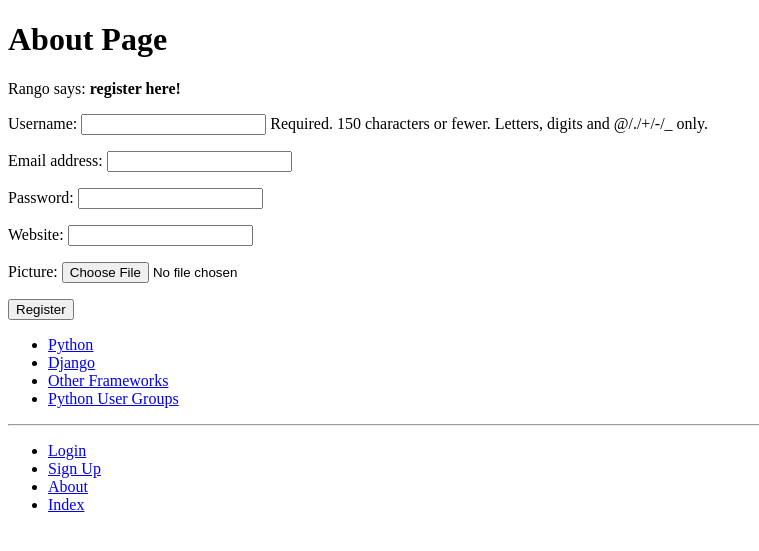
After one commit to jakubwi/tango_with_django, a Django app: page /rango/register/ in a window 1280 px wide. The commit adds this page. Shown: the top 551 px of the page, without its empty margins (0-759 px from the left). Run offline with Django 3.2, Linux system fonts and the light colour scheme; data comes from the database, SQL or seed files in the repository; both versions use the stored data as it was after the commit.

Commit message:
after chapter 9

```diff
--- a/rango/admin.py
+++ b/rango/admin.py
@@ -1,5 +1,5 @@
 from django.contrib import admin
-from rango.models import Category, Page
+from rango.models import Category, Page, UserProfile
 # Register your models here.
 
 class PageAdmin(admin.ModelAdmin):
@@ -10,3 +10,4 @@ class CategoryAdmin(admin.ModelAdmin):
 
 admin.site.register(Category, CategoryAdmin)
 admin.site.register(Page, PageAdmin)
+admin.site.register(UserProfile)
--- a/rango/forms.py
+++ b/rango/forms.py
@@ -1,5 +1,6 @@
 from django import forms
-from .models import Page, Category
+from django.contrib.auth.models import User
+from .models import Page, Category, UserProfile
 
 class CategoryForm(forms.ModelForm):
     name = forms.CharField(max_length=128, help_text="Please enter the category name.")
@@ -28,3 +29,15 @@ class PageForm(forms.ModelForm):
     class Meta:
         model = Page
         exclude = ('category', )
+
+class UserForm(forms.ModelForm):
+    password = forms.CharField(widget=forms.PasswordInput())
+
+    class Meta:
+        model = User
+        fields = ('username', 'email', 'password')
+
+class UserProfileForm(forms.ModelForm):
+    class Meta:
+        model = UserProfile
+        fields = ('website', 'picture')
--- a/rango/models.py
+++ b/rango/models.py
@@ -1,5 +1,6 @@
 from django.db import models
 from django.template.defaultfilters import slugify
+from django.contrib.auth.models import User
 # Create your models here.
 
 class Category(models.Model):
@@ -26,3 +27,12 @@ class Page(models.Model):
 
     def __str__(self):
         return self.title
+
+class UserProfile(models.Model):
+    user = models.OneToOneField(User, on_delete=models.CASCADE)
+    website = models.URLField(blank=True)
+    picture = models.ImageField(upload_to='profile_images', blank=True)
+    #def __str__(self):
+    #    return self.user.username
+    def __unicode__(self):
+        return self.user.username
--- a/rango/urls.py
+++ b/rango/urls.py
@@ -7,6 +7,9 @@ urlpatterns = [
     path('about/', views.about, name='about'),
     path('add_category/', views.add_category, name='add_category'),
     path('category/<category_name_slug>/add_page/', views.add_page, name='add_page'),
-    re_path(r'^category/(?P<category_name_slug>[\w\-]+)/$',
-        views.show_category, name='show_category')
+    re_path(r'^category/(?P<category_name_slug>[\w\-]+)/$', views.show_category, name='show_category'),
+    path('register/', views.register, name='register'),
+    path('login/', views.user_login, name='login' ),
+    path('restricted/', views.restricted, name='restricted'),
+    path('logout/', views.user_logout, name='logout'),
 ]
--- a/rango/views.py
+++ b/rango/views.py
@@ -1,7 +1,11 @@
 from django.shortcuts import render
-from django.http import HttpResponse
+from django.http import HttpResponse, HttpResponseRedirect
+from django.contrib.auth import authenticate, login, logout
+from django.urls import reverse
+from django.contrib.auth.decorators import login_required
+
 from rango.models import Page, Category
-from .forms import CategoryForm, PageForm
+from .forms import CategoryForm, PageForm, UserForm, UserProfileForm
 
 def index(request):
     category_list = Category.objects.order_by('-likes') [:5]
@@ -58,3 +62,55 @@ def add_page(request, category_name_slug):
 
     context_dict = {'form': form, 'category': category}
     return render(request, 'rango/add_page.html', context_dict)
+
+def register(request):
+    registered = False
+    if request.method == 'POST':
+        user_form = UserForm(data=request.POST)
+        profile_form = UserProfileForm(data=request.POST)
+
+        if user_form.is_valid() and profile_form.is_valid():
+            user = user_form.save()
+            user.set_password(user.password)
+            user.save()
+
+            profile = profile_form.save(commit=False)
+            profile.user = user
+            if 'picture' in request.FILES:
+                profile.picture = request.FILES['picture']
+            profile.save()
+
+            registered = True
+        else:
+            print(user_form.errors, profile_form.errors)
+    else:
+        user_form = UserForm()
+        profile_form = UserProfileForm()
+
+    return render(request, 'rango/register.html', {'user_form': user_form, 'profile_form': profile_form, 'registered': registered})
+
+def user_login(request):
+    if request.method == "POST":
+        username = request.POST.get('username')
+        password = request.POST.get('password')
+        user = authenticate(username=username, password=password)
+        if user:
+            if user.is_active:
+                login(request, user)
+                return HttpResponseRedirect(reverse('index'))
+            else:
+                return HttpResponse("Your account has been disabled.")
+        else:
+            print("Invalid login details: {0}, {1}".format(username, password))
+            return HttpResponse("Invalid login details supplied.")
+    else:
+        return render(request, 'rango/login.html', {})
+
+@login_required
+def restricted(request):
+    return render(request, 'rango/restricted.html', {})
+
+@login_required
+def user_logout(request):
+    logout(request)
+    return HttpResponseRedirect(reverse('index'))
--- a/tango_with_django_project/settings.py
+++ b/tango_with_django_project/settings.py
@@ -128,3 +128,5 @@ STATICFILES_DIRS = [STATIC_DIR, ]
 
 MEDIA_ROOT = MEDIA_DIR
 MEDIA_URL = '/media/'
+
+LOGIN_URL = '/rango/login'
--- a/templates/rango/base.html
+++ b/templates/rango/base.html
@@ -23,7 +23,14 @@
         <hr />
         <div>
             <ul>
+            {% if user.is_authenticated %}
+                <li><a href="{% url 'rango:restricted' %}">Restricted Page</a></li>
+                <li><a href="{% url 'rango:logout' %}">Logout</a></li>
                 <li><a href="{% url 'rango:add_category' %}">Add New Category</a></li>
+            {% else %}
+                <li><a href="{% url 'rango:login' %}">Login</a></li>
+                <li><a href="{% url 'rango:register' %}">Sign Up</a></li>
+            {% endif %}
                 <li><a href="{% url 'rango:about' %}">About</a></li>
                 <li><a href="{% url 'rango:index' %}">Index</a></li>
             </ul>
--- a/templates/rango/category.html
+++ b/templates/rango/category.html
@@ -18,7 +18,11 @@
         {% else %}
             <strong>No pages currently in category.</strong>
         {% endif %}
-        <a href="{% url 'rango:add_page' category.slug %}">Add a Page</a>
+            {% if user.is_authenticated %}
+                <a href="{% url 'rango:add_page' category.slug %}">Add a Page</a>
+            {% else %}
+                Login to Add a Page!
+            {% endif %}
     {% else %}
             The specified category does not exist!
     {% endif %}
--- /dev/null
+++ b/templates/rango/register.html
@@ -0,0 +1,25 @@
+{% extends 'rango/base.html' %}
+{% load staticfiles %}
+
+{% block title_block %}
+    Register
+{% endblock %}
+
+{% block body_block %}
+    <h1>About Page</h1>
+    {% if registered %}
+        Rango says: <strong>thank you for registering!</strong>
+        <a href="{% url 'rango:index' %}">Return to the homepage.</a><br />
+    {% else %}
+        Rango says: <strong>register here!</strong><br />
+        <form id="user_form" method="POST" action="{% url 'rango:register' %}" enctype="multipart/form-data">
+
+        {% csrf_token %}
+
+        {{ user_form.as_p }}
+        {{ profile_form.as_p }}
+
+        <input type="submit" name="submit" value="Register" />
+        </form>
+    {% endif %}
+{% endblock %}
```
Also changed, not shown: templates/rango/index.html (+7 -1 lines), templates/rango/login.html (added, +16 -0 lines), templates/rango/restricted.html (added, +11 -0 lines), db.sqlite3, media/profile_images/Suzuki_V-Strom_650_1920x1200_c25.jpg (added), rango/migrations/0004_userprofile.py (added), 2 other files.
